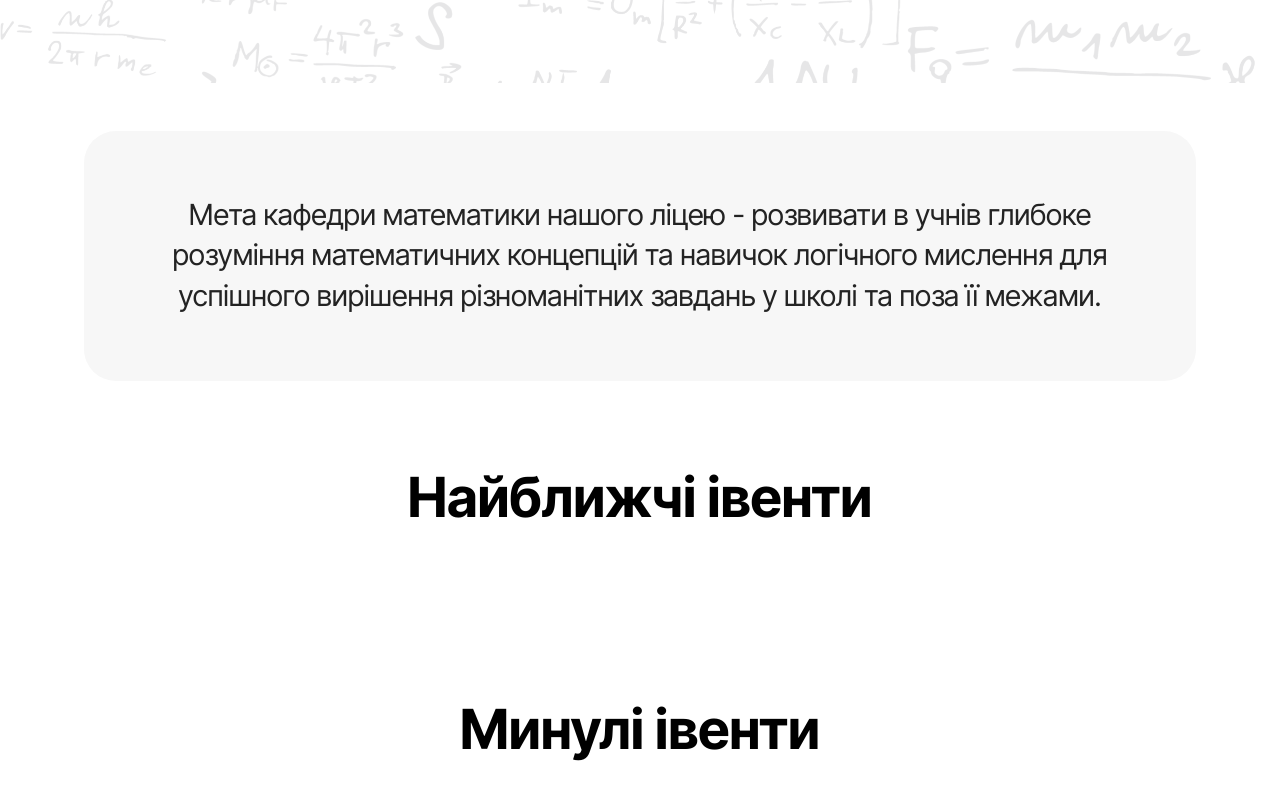
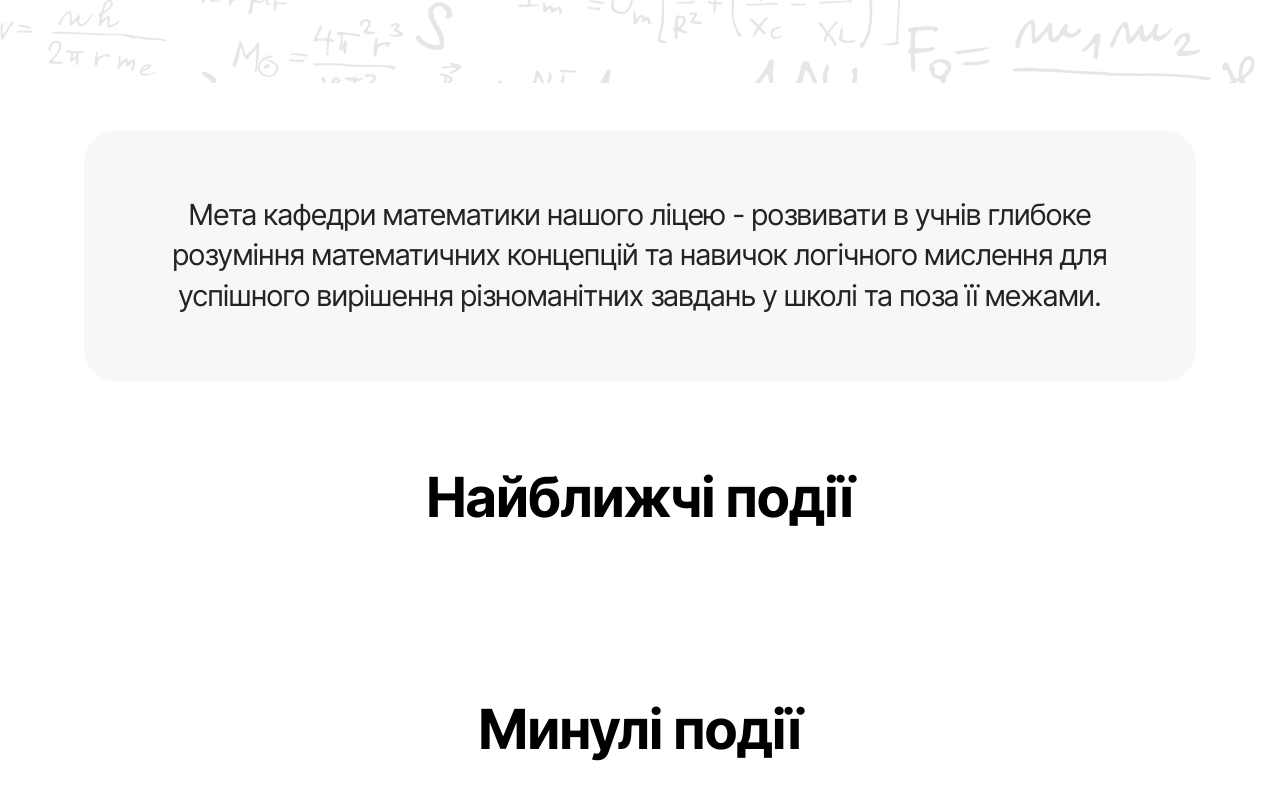
Before and after one commit to mbp-as/kafexampl, a plain HTML site: page index.html in a window 1280 px wide. Shown: the part 408-1208 px from the top of the page. Drawn offline with Linux system fonts and the light colour scheme; no server answers; files whose address does not match are found by name.

Commit message:
Add files via upload

```diff
--- a/index.html
+++ b/index.html
@@ -106,7 +106,7 @@
   <div class="container">
     <div class="col-12 mb-5 content-head">
       <h3 class="mbr-section-title mbr-fonts-style align-center mb-0 display-2">
-        <strong>Найближчі івенти</strong></h3>
+        <strong>Найближчі події</strong></h3>
 
     </div>
     <div class="row justify-content-center" id="events-container">
@@ -119,7 +119,7 @@
     <div class="container">
       <div class="col-12 mb-5 content-head">
         <h3 class="mbr-section-title mbr-fonts-style align-center mb-0 display-2">
-          <strong>Минулі івенти</strong></h3><br><br><br>
+          <strong>Минулі події</strong></h3><br><br><br>
           <div class="row justify-content-left" id="workshops-container">
             </div>
             <br><br><br>
```
Also changed, not shown: page2.html (+2 -2 lines).
